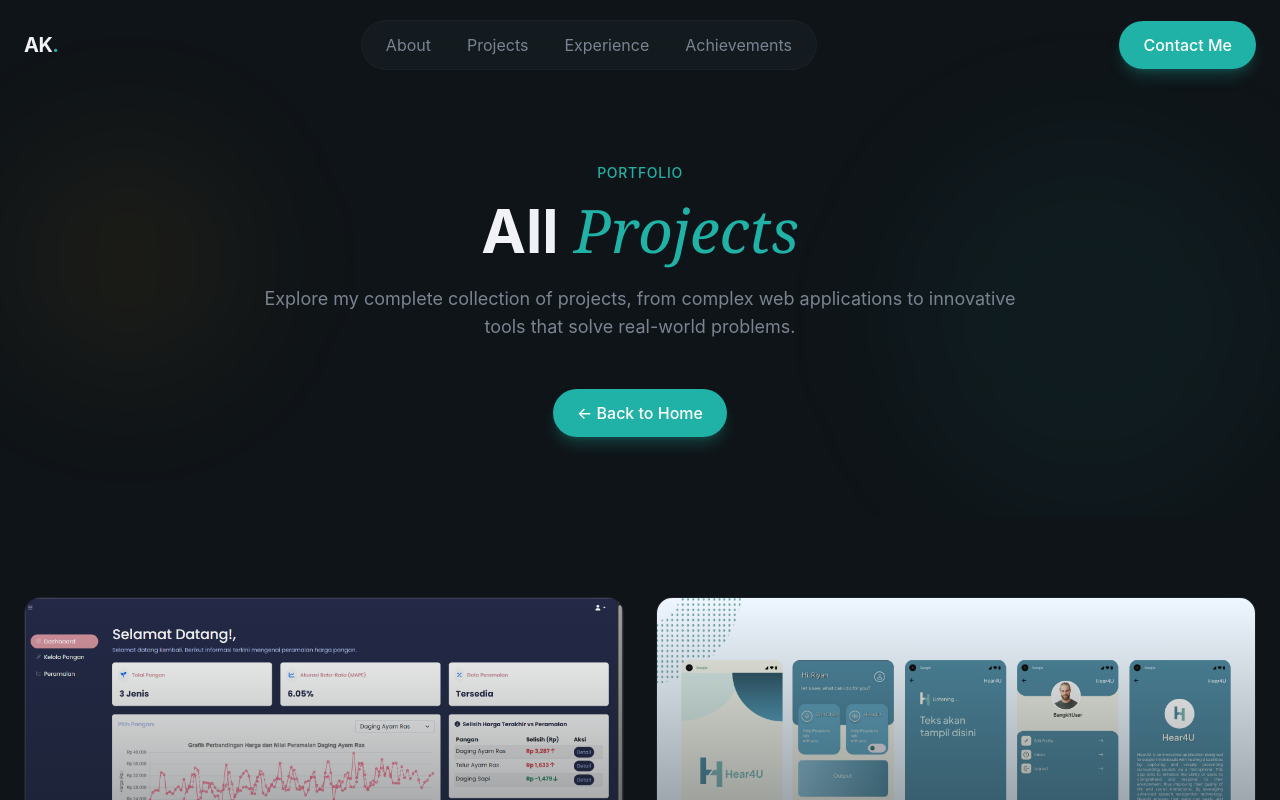
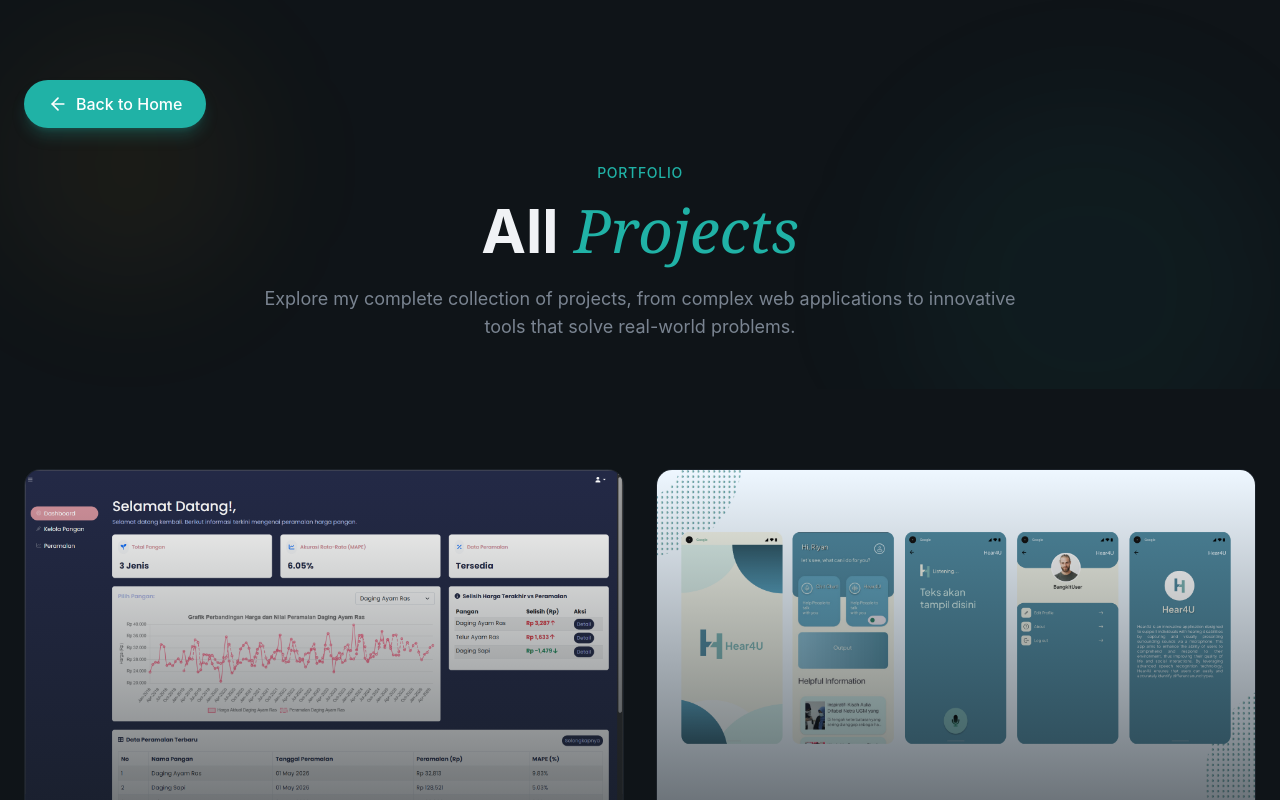
Before and after one commit to abdikhai/portfolio, a React (Vite) app: page /projects in a window 1280 px wide. Shown: the top 800 px of the page. Built offline with nearby package versions, Linux system fonts and the light colour scheme.

Commit message:
Update AllProjects page: instant scroll to contact, responsive back button, remove fixed positioning

```diff
--- a/src/App.jsx
+++ b/src/App.jsx
@@ -19,14 +19,14 @@ function Home() {
   const location = useLocation();
 
   useEffect(() => {
-    // Handle hash navigation after component mounts
-    if (location.hash) {
-      const sectionId = location.hash.replace("#", "");
-      const section = document.getElementById(sectionId);
+    const scrollTarget =
+      location.state?.scrollTo || location.hash?.replace("#", "");
+    if (scrollTarget) {
+      const section = document.getElementById(scrollTarget);
       if (section) {
         // Small delay to ensure DOM is fully rendered
         setTimeout(() => {
-          section.scrollIntoView({ behavior: "smooth" });
+          section.scrollIntoView({ behavior: "auto" });
         }, 100);
       }
     }
@@ -47,16 +47,25 @@ function Home() {
   );
 }
 
+function AppContent() {
+  const location = useLocation();
+  const showNavbar = location.pathname !== "/projects";
+
+  return (
+    <div className="min-h-screen overflow-x-hidden">
+      {showNavbar && <Navbar />}
+      <Routes>
+        <Route path="/" element={<Home />} />
+        <Route path="/projects" element={<AllProjects />} />
+      </Routes>
+    </div>
+  );
+}
+
 function App() {
   return (
     <Router>
-      <div className="min-h-screen overflow-x-hidden">
-        <Navbar />
-        <Routes>
-          <Route path="/" element={<Home />} />
-          <Route path="/projects" element={<AllProjects />} />
-        </Routes>
-      </div>
+      <AppContent />
     </Router>
   );
 }
--- a/src/sections/AllProjects.jsx
+++ b/src/sections/AllProjects.jsx
@@ -1,24 +1,42 @@
-import { ArrowUpRight, Github } from "lucide-react";
-import { Link } from "react-router-dom";
+import { ArrowLeft, ArrowUpRight, Github } from "lucide-react";
+import { Link, useNavigate } from "react-router-dom";
 import { Button } from "@/components/Button";
+import { AnimatedBorderButton } from "@/components/AnimatedBorderButton";
 import { projects } from "@/data/projects";
 import { Footer } from "@/layout/Footer";
 import { useEffect } from "react";
 
 export const AllProjects = () => {
+  const navigate = useNavigate();
+
   useEffect(() => {
     // Scroll to top when component mounts
-    window.scrollTo({ top: 0, behavior: "smooth" });
+    window.scrollTo(0, 0);
   }, []);
+
+  const handleGetInTouch = () => {
+    navigate("/", { state: { scrollTo: "contact" } });
+  };
 
   return (
     <div className="min-h-screen overflow-x-hidden flex flex-col">
       {/* Hero Section */}
-      <section className="pt-40 pb-20 relative overflow-hidden">
+      <section className="pt-20 relative overflow-hidden">
         <div className="absolute top-1/4 right-0 w-96 h-96 bg-primary/5 rounded-full blur-3xl" />
         <div className="absolute bottom-1/4 left-0 w-64 h-64 bg-highlight/5 rounded-full blur-3xl" />
 
         <div className="container mx-auto px-6 relative z-10">
+          <div className="mb-8">
+            <Link to="/">
+              <Button
+                variant="outline"
+                className="flex items-center md:gap-2 p-3 md:px-6"
+              >
+                <ArrowLeft className="w-5 h-5" />
+                <span className="hidden md:inline">Back to Home</span>
+              </Button>
+            </Link>
+          </div>
           <div className="text-center max-w-3xl mx-auto mb-12">
             <span className="text-secondary-foreground text-sm font-medium tracking-wider uppercase animate-fade-in">
               Portfolio
@@ -34,12 +52,6 @@ export const AllProjects = () => {
               Explore my complete collection of projects, from complex web
               applications to innovative tools that solve real-world problems.
             </p>
-          </div>
-
-          <div className="text-center animate-fade-in animation-delay-300">
-            <Link to="/">
-              <Button variant="outline">← Back to Home</Button>
-            </Link>
           </div>
         </div>
       </section>
@@ -124,9 +136,9 @@ export const AllProjects = () => {
             <p className="text-muted-foreground mb-6">
               Interested in working together?
             </p>
-            <Link to="/#contact">
-              <Button>Get in Touch</Button>
-            </Link>
+            <AnimatedBorderButton onClick={handleGetInTouch}>
+              Get in Touch
+            </AnimatedBorderButton>
           </div>
         </div>
       </section>
--- a/src/sections/Hero.jsx
+++ b/src/sections/Hero.jsx
@@ -1,4 +1,3 @@
-/* eslint-disable no-unused-vars */
 /* eslint-disable react-hooks/purity */
 import {
   ArrowRight,
@@ -100,7 +99,7 @@ export const Hero = () => {
             <div className="flex flex-wrap gap-4 animate-fade-in animation-delay-300">
               <Link to="/projects">
                 <Button size="lg">
-                  View Projects <ArrowRight className=" w-5 h-5" />
+                  View Project <ArrowRight className=" w-5 h-5" />
                 </Button>
               </Link>
 
```
